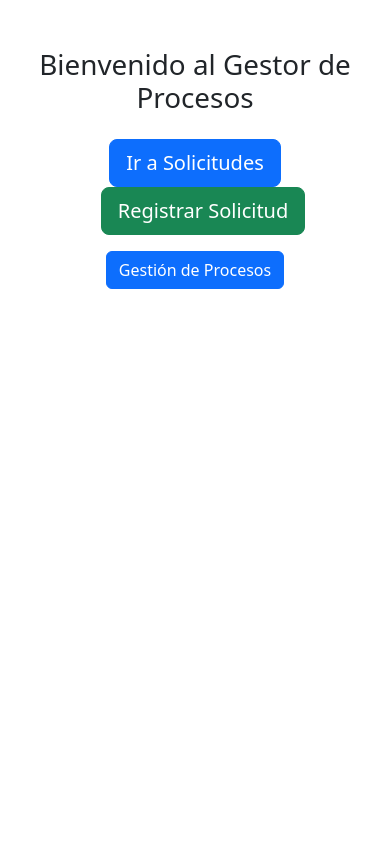
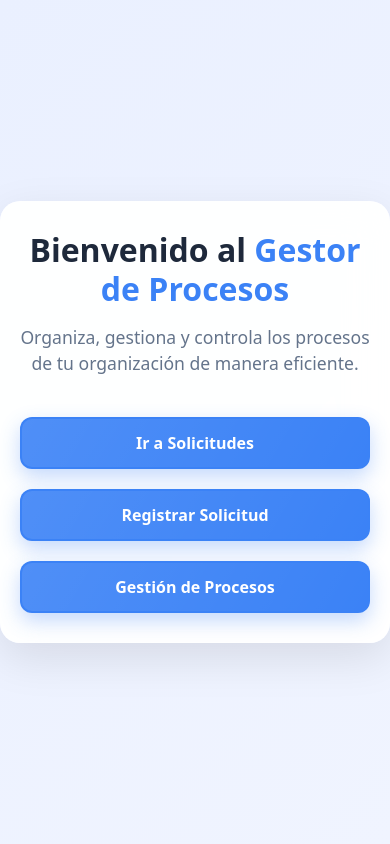
Before and after one commit to manyquesada/Gestor-de-procesos-, a Flask app: page / in a window 390 px wide. Run offline with Flask 3, Linux system fonts and the light colour scheme.

Commit message:
Mejora del Fronted

```diff
--- /dev/null
+++ b/static/css/styles.css
@@ -0,0 +1,121 @@
+/* === FONDO GENERAL CON GRADIENTE SUAVE === */
+body {
+  margin: 0;
+  font-family: 'Segoe UI', Tahoma, Geneva, Verdana, sans-serif;
+  background: linear-gradient(135deg, #eaf0ff, #f0f4ff);
+  color: #1e293b;
+  display: flex;
+  justify-content: center;
+  align-items: center;
+  min-height: 100vh;
+}
+
+/* === HERO CARD === */
+.hero-container {
+  background: rgba(255, 255, 255, 0.95);
+  backdrop-filter: blur(20px);
+  border-radius: 20px;
+  padding: 50px 60px;
+  box-shadow: 0 15px 45px rgba(0, 0, 0, 0.1);
+  text-align: center;
+  animation: slideUp 0.8s ease-out;
+}
+
+/* === TITULO Y SUBTEXTO === */
+.hero-title {
+  font-size: 2.8rem;
+  font-weight: 700;
+  color: #1e293b;
+  margin-bottom: 15px;
+}
+
+.hero-title span {
+  color: #3b82f6;
+  font-weight: 800;
+}
+
+.hero-subtext {
+  font-size: 1.1rem;
+  color: #64748b;
+  margin-bottom: 40px;
+  max-width: 500px;
+  margin-inline: auto;
+}
+
+/* === BOTONES === */
+.hero-buttons {
+  display: flex;
+  gap: 20px;
+  flex-wrap: wrap;
+  justify-content: center;
+}
+
+.hero-buttons a {
+  padding: 12px 28px;
+  font-size: 1rem;
+  font-weight: 600;
+  text-decoration: none;
+  border-radius: 12px;
+  transition: all 0.35s ease;
+  position: relative;
+  z-index: 0;
+  overflow: hidden;
+  border: 2px solid transparent;
+  color: white;
+  background: #3b82f6;
+  box-shadow: 0 8px 20px rgba(59, 130, 246, 0.3);
+}
+
+.hero-buttons a::before {
+  content: '';
+  position: absolute;
+  top: 0;
+  left: -100%;
+  width: 200%;
+  height: 100%;
+  background: linear-gradient(120deg, rgba(255,255,255,0.2), rgba(255,255,255,0));
+  transition: all 0.4s ease-in-out;
+  z-index: -1;
+}
+
+.hero-buttons a:hover::before {
+  left: 0;
+}
+
+.hero-buttons a:hover {
+  transform: translateY(-4px);
+  box-shadow: 0 10px 30px rgba(59, 130, 246, 0.4);
+  background: #2563eb;
+}
+
+.hero-buttons a:active {
+  transform: scale(0.97);
+}
+
+/* === ANIMACIONES === */
+@keyframes slideUp {
+  from {
+    transform: translateY(30px);
+    opacity: 0;
+  }
+  to {
+    transform: translateY(0);
+    opacity: 1;
+  }
+}
+
+/* === RESPONSIVO === */
+@media (max-width: 600px) {
+  .hero-container {
+    padding: 30px 20px;
+  }
+
+  .hero-title {
+    font-size: 2rem;
+  }
+
+  .hero-buttons a {
+    width: 100%;
+    text-align: center;
+  }
+}
--- /dev/null
+++ b/static/js/script.js
@@ -0,0 +1,35 @@
+// Espera a que el DOM esté completamente cargado
+document.addEventListener('DOMContentLoaded', function () {
+    const buttons = document.querySelectorAll('.hero-btn');
+
+    // Agrega una animación al hacer hover en los botones
+    buttons.forEach(button => {
+        button.addEventListener('mouseenter', () => {
+            button.classList.add('animate');
+        });
+
+        button.addEventListener('mouseleave', () => {
+            button.classList.remove('animate');
+        });
+    });
+
+    // Efecto de entrada para el título
+    const title = document.querySelector('.hero-title');
+    if (title) {
+        title.classList.add('fade-in');
+    }
+});
+
+
+document.addEventListener('DOMContentLoaded', function () {
+    const buttons = document.querySelectorAll('.btn');
+
+    buttons.forEach(btn => {
+        btn.addEventListener('mouseenter', () => {
+            btn.style.transform = 'scale(1.05)';
+        });
+        btn.addEventListener('mouseleave', () => {
+            btn.style.transform = 'scale(1)';
+        });
+    });
+});
--- a/templates/index.html
+++ b/templates/index.html
@@ -1,17 +1,33 @@
 <!DOCTYPE html>
 <html lang="es">
 <head>
-    <meta charset="UTF-8">
-    <title>Inicio - Gestor de Procesos</title>
-    <link href="https://cdn.jsdelivr.net/npm/bootstrap@5.3.0/dist/css/bootstrap.min.css" rel="stylesheet">
+  <meta charset="UTF-8">
+  <title>Inicio | Gestor de Procesos</title>
+  <meta name="viewport" content="width=device-width, initial-scale=1">
+  <link rel="stylesheet" href="/static/css/styles.css">
+  <link rel="stylesheet" href="https://cdn.jsdelivr.net/npm/bootstrap@5.3.0/dist/css/bootstrap.min.css">
 </head>
-<body class="container mt-5">
-    <h1 class="text-center mb-4">Bienvenido al Gestor de Procesos</h1>
-    <div class="text-center">
-       <a href="{{ url_for('gestion_solicitudes') }}" class="btn btn-primary btn-lg">Ir a Solicitudes</a>
-       <a href="{{ url_for('registro_solicitud') }}" class="btn btn-success btn-lg ms-3">Registrar Solicitud</a>
-       <a href="{{ url_for('gestion_procesos') }}" class="btn btn-primary mt-3"> Gestión de Procesos</a>
+<body>
 
+  <!-- Contenedor principal sin bloque blanco adicional -->
+  <div class="hero-container d-flex flex-column align-items-center justify-content-center">
+
+    <h1 class="hero-title mb-3">
+      Bienvenido al <span>Gestor de Procesos</span>
+    </h1>
+
+    <p class="hero-subtext">
+      Organiza, gestiona y controla los procesos de tu organización de manera eficiente.
+    </p>
+
+    <div class="hero-buttons">
+      <a href="{{ url_for('gestion_solicitudes') }}">Ir a Solicitudes</a>
+      <a href="{{ url_for('registro_solicitud') }}">Registrar Solicitud</a>
+      <a href="{{ url_for('gestion_procesos') }}">Gestión de Procesos</a>
     </div>
+
+  </div>
+
+  <script src="/static/js/script.js"></script>
 </body>
 </html>
```
Also changed, not shown: static/css/custom.css (added, +94 -0 lines), static/js/custom.js (added, +15 -0 lines), templates/layout.html (+41 -15 lines), 1 other file.
